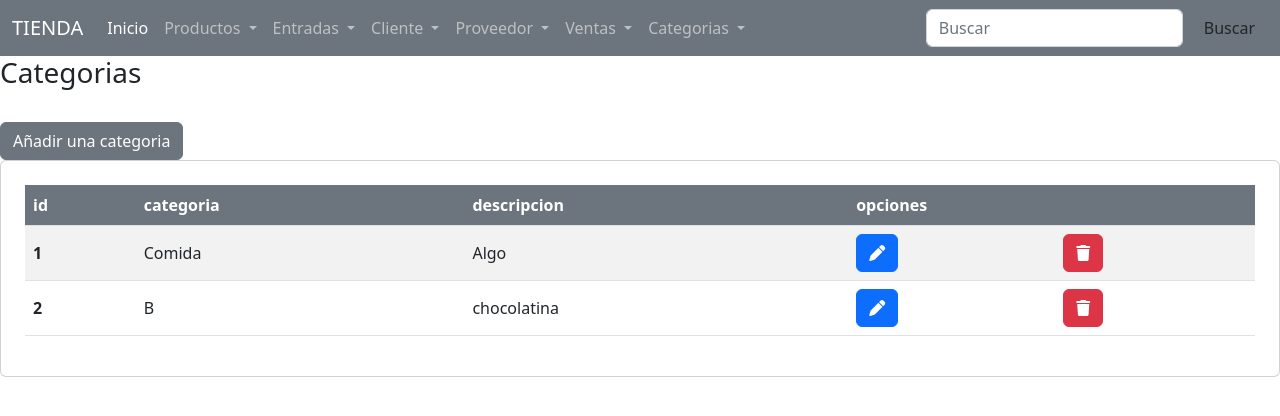
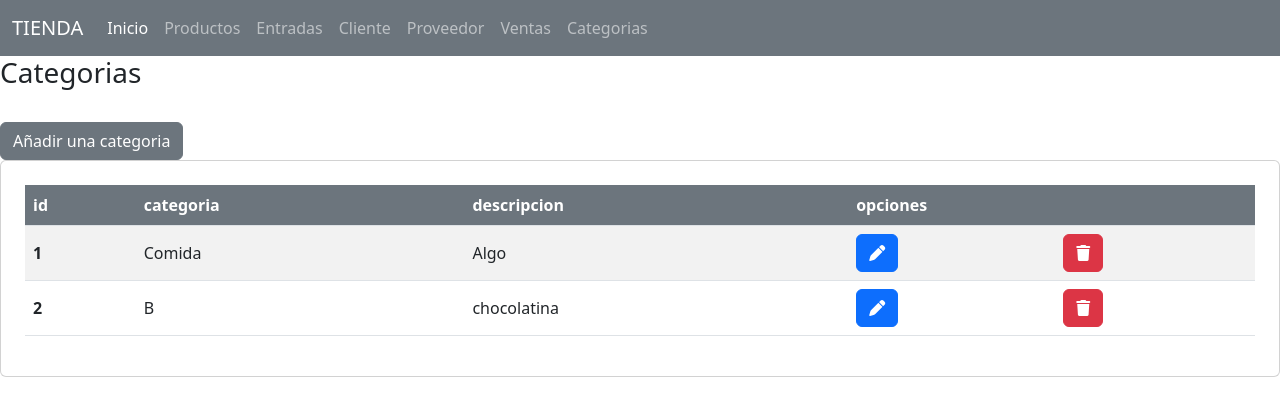
Before and after one commit to KateAmador/TiendaPHP, a PHP site: page /crudCategoria/categoria.vista.php in a window 1280 px wide. Shown: the top 416 px of the page. Run offline with PHP 8.4, Linux system fonts and the light colour scheme; data comes from the database, SQL or seed files in the repository; data that the repository does not hold is empty; some libraries are stand-ins or nearby versions.

Commit message:
[Header]: se eliminan los drop-down

```diff
--- a/util/header.php
+++ b/util/header.php
@@ -8,6 +8,7 @@
     <link rel="stylesheet" href="style.css">
     <link href="https://cdn.jsdelivr.net/npm/bootstrap@5.2.0/dist/css/bootstrap.min.css" rel="stylesheet" integrity="sha384-gH2yIJqKdNHPEq0n4Mqa/HGKIhSkIHeL5AyhkYV8i59U5AR6csBvApHHNl/vI1Bx" crossorigin="anonymous">
     <link href="//netdna.bootstrapcdn.com/font-awesome/3.2.1/css/font-awesome.css" rel="stylesheet">
+    <link rel="stylesheet" href="https://cdn.jsdelivr.net/npm/bootstrap-icons@1.9.1/font/bootstrap-icons.css">
     <title>Tienda</title>
 </head>
 
@@ -23,60 +24,37 @@
                     <li class="nav-item">
                         <a class="nav-link active" aria-current="page" href="../index.php">Inicio</a>
                     </li>
-                    <li class="nav-item dropdown">
-                        <a class="nav-link dropdown-toggle" href="#" role="button" data-bs-toggle="dropdown" aria-expanded="false">
+                    <li class="nav-item">
+                        <a class="nav-link " href="../crudProducto/producto.vista.php" role="button">
                             Productos
                         </a>
-                        <ul class="dropdown-menu">
-                            <li><a class="dropdown-item" href="../crudProducto/producto.vista.php">Agregar</a></li>
-                        </ul>
                     </li>
-                    <li class="nav-item dropdown">
-                        <a class="nav-link dropdown-toggle" href="#" role="button" data-bs-toggle="dropdown" aria-expanded="false">
+                    <li class="nav-item">
+                        <a class="nav-link " href="../crudEntrada/entrada.vista.php" role="button">
                             Entradas
                         </a>
-                        <ul class="dropdown-menu">
-                            <li><a class="dropdown-item" href="../crudEntrada/entrada.vista.php">Agregar</a></li>
-                        </ul>
                     </li>
-                    <li class="nav-item dropdown">
-                        <a class="nav-link dropdown-toggle" href="#" role="button" data-bs-toggle="dropdown" aria-expanded="false">
+                    <li class="nav-item">
+                        <a class="nav-link" href="../crudCliente/cliente.vista.php" role="button">
                             Cliente
                         </a>
-                        <ul class="dropdown-menu">
-                            <li><a class="dropdown-item" href="../crudCliente/cliente.vista.php">Agregar</a></li>
-                        </ul>
                     </li>
-
-                    <li class="nav-item dropdown">
-                        <a class="nav-link dropdown-toggle" href="#" role="button" data-bs-toggle="dropdown" aria-expanded="false">
+                    <li class="nav-item">
+                        <a class="nav-link" href="../crudProveedor/proveedor.vista.php" role="button">
                             Proveedor
                         </a>
-                        <ul class="dropdown-menu">
-                            <li><a class="dropdown-item" href="../crudProveedor/proveedor.vista.php">Agregar </a></li>
-                        </ul>
                     </li>
-                    <li class="nav-item dropdown">
-                        <a class="nav-link dropdown-toggle" href="#" role="button" data-bs-toggle="dropdown" aria-expanded="false">
+                    <li class="nav-item">
+                        <a class="nav-link" href="#" role="button">
                             Ventas
                         </a>
-                        <ul class="dropdown-menu">
-                            <li><a class="dropdown-item" href="#">Agregar</a></li>
-                        </ul>
                     </li>
-                    <li class="nav-item dropdown">
-                        <a class="nav-link dropdown-toggle" href="#" role="button" data-bs-toggle="dropdown" aria-expanded="false">
+                    <li class="nav-item">
+                        <a class="nav-link" href="../crudCategoria/categoria.vista.php" role="button">
                             Categorias
                         </a>
-                        <ul class="dropdown-menu">
-                            <li><a class="dropdown-item" href="../crudCategoria/categoria.vista.php">Agregar</a></li>
-                        </ul>
                     </li>
                 </ul>
-                <form class="d-flex" role="search">
-                    <input class="form-control me-2" type="search" placeholder="Buscar" aria-label="Search">
-                    <button class="btn btn-outline-secundary" type="submit">Buscar</button>
-                </form>
             </div>
         </div>
     </nav>
```
